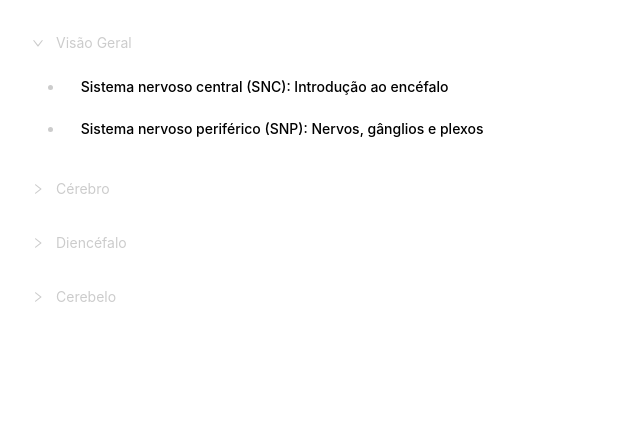
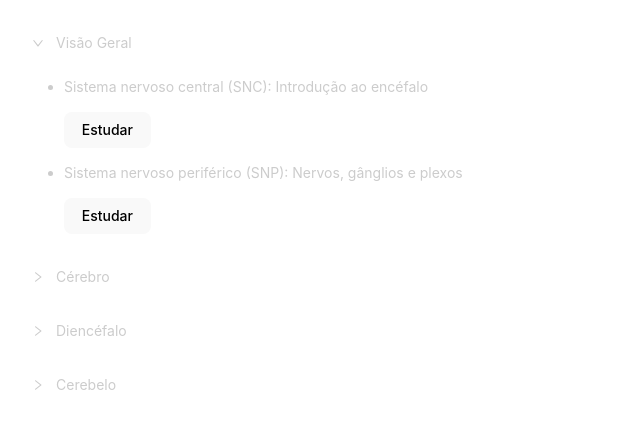
Before and after one commit to EdilsonJunior-2/anki-app, a React (Vite) app: page / in a window 1280 px wide. Both pictures are taken after a click on the button 44 px from the left and 43 px from the top of the page. Shown: the top 428 px of the page, without its empty margins (0-640 px from the left). Built offline with nearby package versions, Linux system fonts and the light colour scheme; no server answers.

Commit message:
Botão de selecionar o deck separado do nome

```diff
--- a/src/pages/DeckSelector/index.tsx
+++ b/src/pages/DeckSelector/index.tsx
@@ -23,13 +23,11 @@ export default () => {
 				<ul>
 					{category.decks.map((deck) => (
 						<li key={deck.id}>
+							<p>
+								{deck.name}
+							</p>
 							<button
-								className="borderless"
-								type="button"
-								onClick={() => pickCards(deck.id)}
-							>
-								{deck.name}
-							</button>
+								onClick={() => pickCards(deck.id)}>Estudar</button>
 						</li>
 					))}
 				</ul>
```
